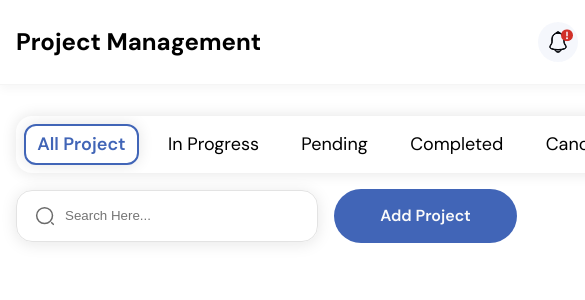
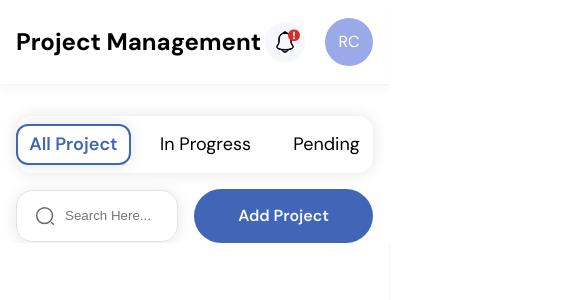
Before and after one commit to Roman-Chaban/planix-app, a Next.js app: page /en/projects in a window 390 px wide. Shown: the top 300 px of the page, 585 px wide, since content can reach past the window. Built offline with nearby package versions, Linux system fonts and the light colour scheme.

Commit message:
Feat: Add several properties for main, for better responsive.

```diff
--- a/src/shared/ui/page-wrapper/styles/page-wrapper.module.scss
+++ b/src/shared/ui/page-wrapper/styles/page-wrapper.module.scss
@@ -18,6 +18,9 @@
 }
 
 .main {
+  width: 100%;
+  max-width: 100vw;
+  overflow-x: hidden;
   grid-area: content;
   padding-block-start: 1.938rem;
   padding-inline: 1.875rem;
```
